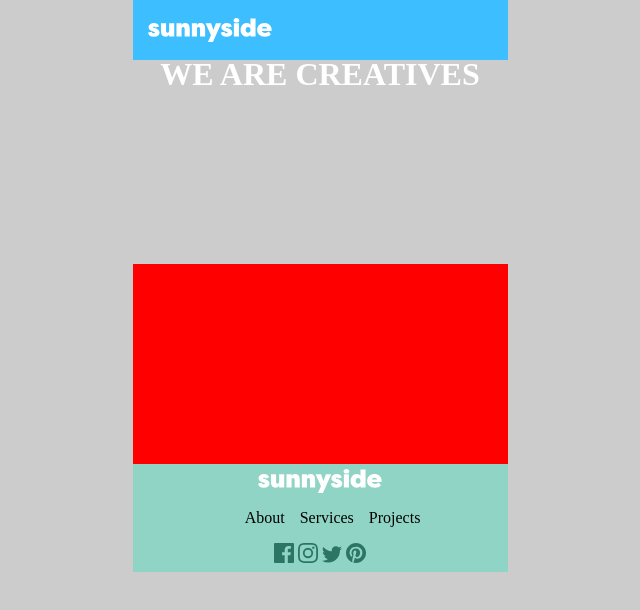
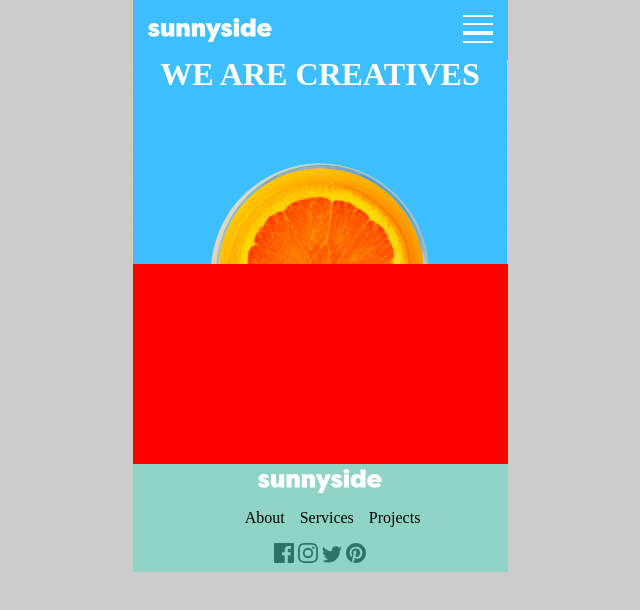
Before and after one commit to AbielKiflu/sunnyside-agency, a website: page index.html in a window 1280 px wide. Shown: the whole page, without its empty margins (328-968 px from the left). Drawn offline with Linux system fonts and the light colour scheme; the site is published under a folder, as on GitHub Pages, so addresses that start at the root find nothing.

Commit message:
Small modification in the url of image resources

```diff
--- a/style.scss
+++ b/style.scss
@@ -14,7 +14,7 @@ html{
 
 //header
 header {
-    background-image: url("/images/desktop/image-header.jpg");// consider this while doing the responsive design
+    background-image: url("../images/desktop/image-header.jpg");// consider this while doing the responsive design
     background-repeat: no-repeat;
     background-size: contain;
     position: relative;
@@ -80,7 +80,7 @@ header {
         width: 30px;
         height:30px;
         align-self: center;
-        background-image: url("/images/icons/icon-hamburger.svg");
+        background-image: url("../images/icons/icon-hamburger.svg");
     }
 
 }
```
Also changed, not shown: css/style.css, 1 other file.
